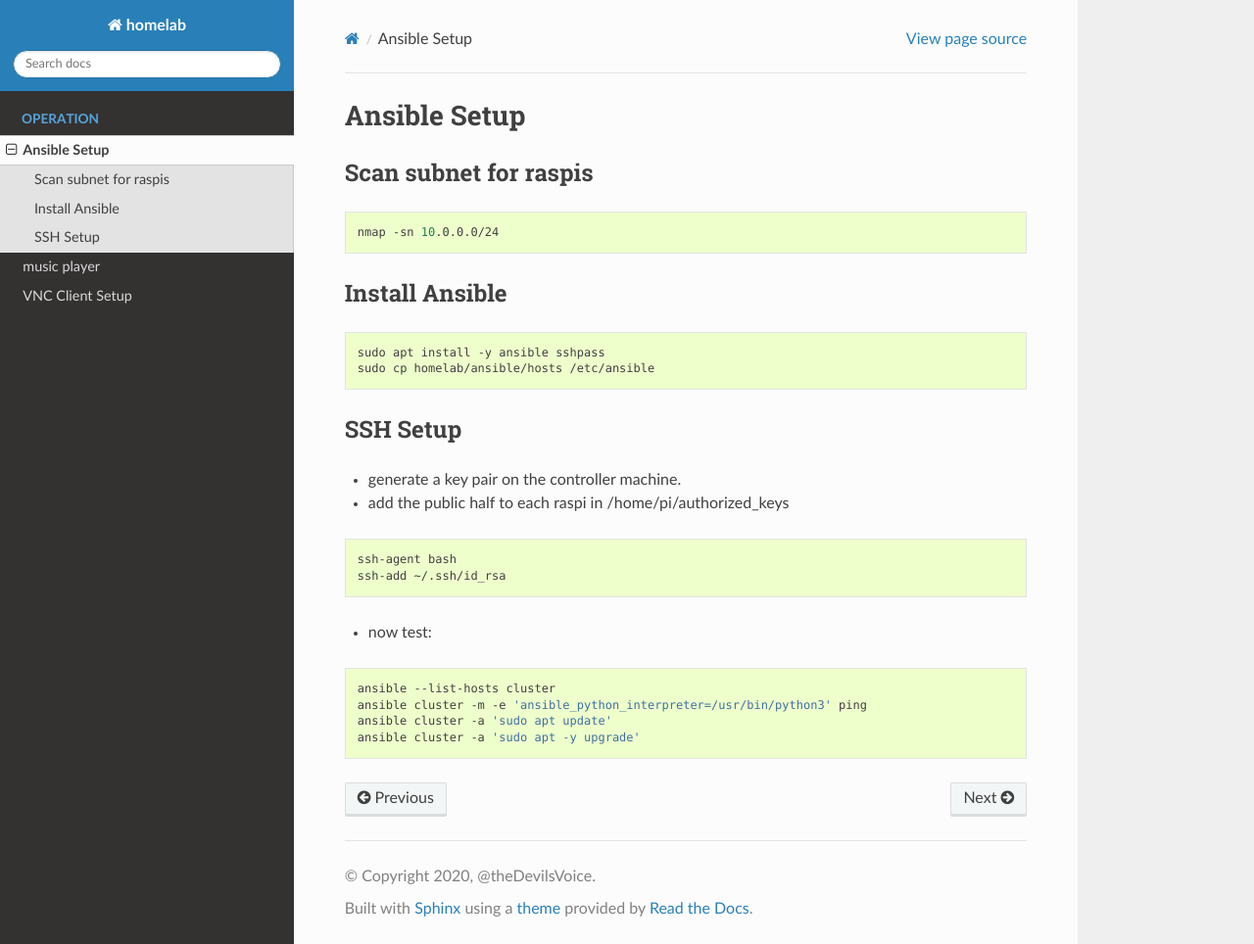
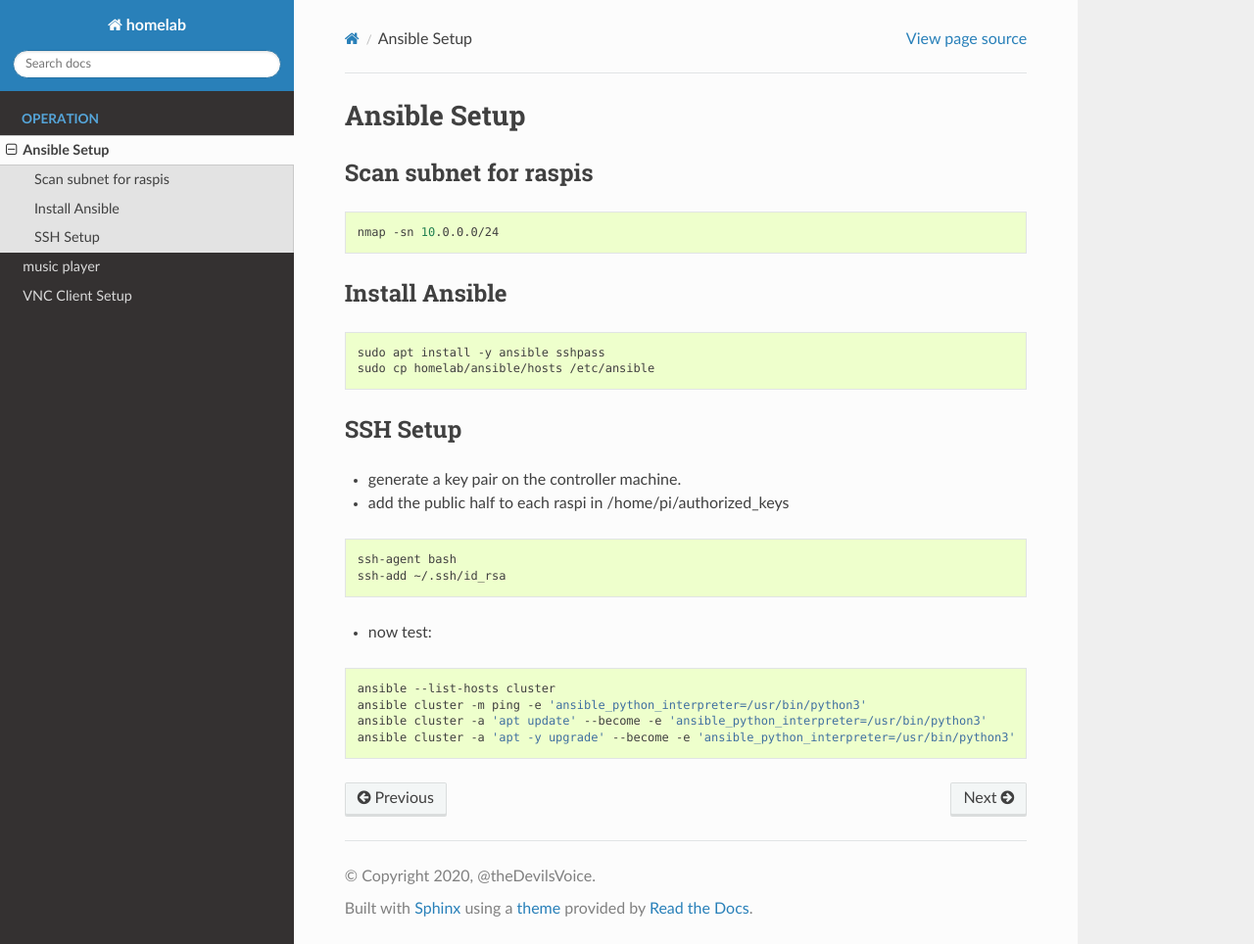
Before and after one commit to thedevilsvoice/homelab, a Sphinx documentation site: the page built from docs/operation/ansible.rst, in a window 1280 px wide and 964 px high. Shown: the whole window at 98% size. Built offline with Sphinx 7.4.7 and the Read the Docs theme 2.0.0, drawn with Linux system fonts in a browser that asks for light colours.

```diff
--- a/docs/operation/ansible.rst
+++ b/docs/operation/ansible.rst
@@ -33,6 +33,6 @@
 .. code-block:: bash
 
     ansible --list-hosts cluster
-    ansible cluster -m -e 'ansible_python_interpreter=/usr/bin/python3' ping
-    ansible cluster -a 'sudo apt update'
-    ansible cluster -a 'sudo apt -y upgrade'
+    ansible cluster -m ping -e 'ansible_python_interpreter=/usr/bin/python3'
+    ansible cluster -a 'apt update' --become -e 'ansible_python_interpreter=/usr/bin/python3'
+    ansible cluster -a 'apt -y upgrade' --become -e 'ansible_python_interpreter=/usr/bin/python3'
```
Also changed, not shown: 3 other files.
